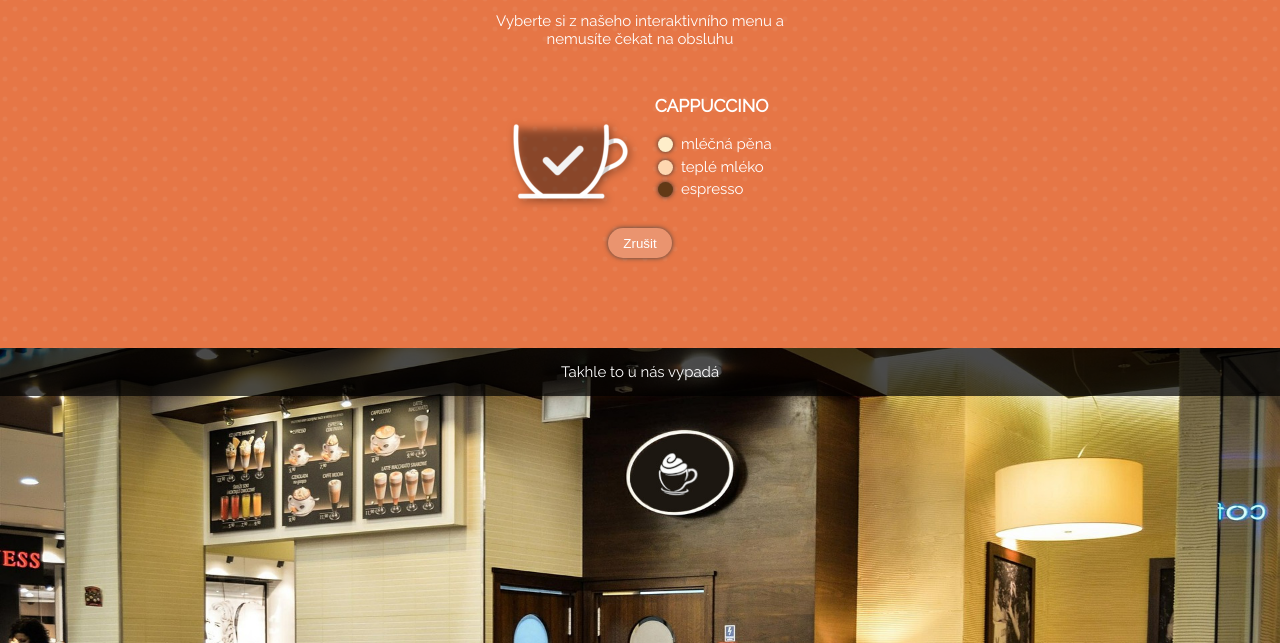
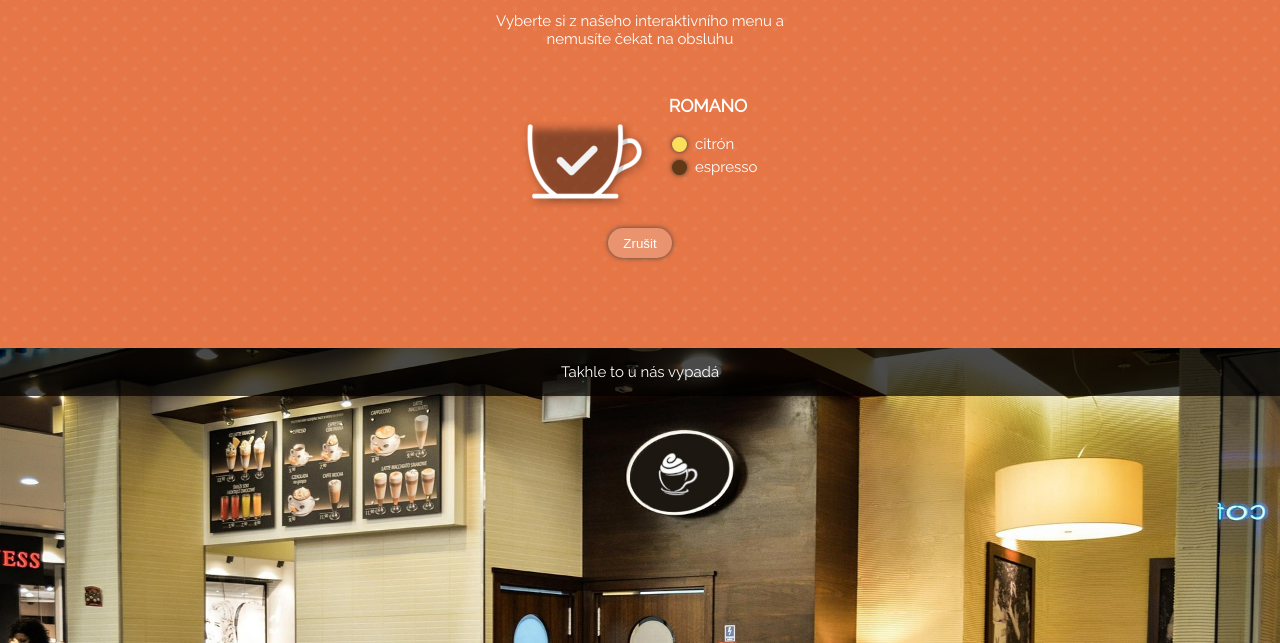
Before and after one commit to terezasdk/cafelora, a website built with webpack: page src/index.html in a window 1280 px wide. Both pictures are taken after a click on the button "Objednat". Shown: the part 726-1369 px from the top of the page. Built offline with nearby package versions, Linux system fonts and the light colour scheme.

Commit message:
ukol 7 napoj jako komponenta

```diff
--- /dev/null
+++ b/src/Drink/index.js
@@ -0,0 +1,71 @@
+import './style.css';
+import { Layer } from './../Layer/index';
+
+export const Drink = (props) => {
+  const drink = document.createElement('div');
+  drink.classList.add('drink');
+
+  const drinkProduct = document.createElement('div');
+  drinkProduct.classList.add('drink__product');
+  drink.appendChild(drinkProduct);
+
+  const drinkCup = document.createElement('div');
+  drinkCup.classList.add('drink__cup');
+  drinkProduct.appendChild(drinkCup);
+
+  const img = document.createElement('img');
+  img.src = `/assets/cups/${props.id}.png`;
+  drinkCup.appendChild(img);
+
+  const drinkInfo = document.createElement('div');
+  drinkInfo.classList.add('drink__info');
+  drinkProduct.appendChild(drinkInfo);
+
+  const drinkInfoH3 = document.createElement('h3');
+  drinkInfoH3.textContent = props.name;
+  drinkInfo.appendChild(drinkInfoH3);
+
+  props.layers.forEach((layer) => {
+    drinkInfo.innerHTML += Layer(layer);
+  });
+
+  const drinkControls = document.createElement('div');
+  drinkControls.classList.add('drink__controls');
+  drink.appendChild(drinkControls);
+
+  const orderBtn = document.createElement('button');
+  orderBtn.classList.add('order-btn');
+  orderBtn.textContent = 'Objednat';
+  drinkControls.appendChild(orderBtn);
+
+  orderBtn.addEventListener('click', () => {
+    if (props.ordered === false) {
+      drinkCup.classList.add('drink__cup--selected');
+      orderBtn.textContent = 'Zrušit';
+      props.ordered = true;
+    } else {
+      drinkCup.classList.remove('drink__cup--selected');
+      orderBtn.textContent = 'Objednat';
+      props.ordered = false;
+    }
+    //props.ordered = !props.ordered;
+    //drinkCup.classList.toggle('drink__cup--selected', props.ordered);
+    //orderBtn.textContent = props.ordered ? 'Zrušit' : 'Objednat';
+  });
+
+  return drink;
+};
+
+//<div class="drink">
+//  <div class="drink__product">
+//    <div class="drink__cup">
+//      <img src="/assets/cups/cappuccino.png" />
+//    </div>
+//    <div class="drink__info">
+//     <h3>Cappuccino</h3>
+//    </div>
+//  </div>
+//  <div class="drink__controls">
+//    <button class="order-btn">Objednat</button>
+//  </div>
+//</div>;
--- /dev/null
+++ b/src/Drink/style.css
@@ -0,0 +1,61 @@
+.drink {
+  padding: 2rem;
+}
+
+.drink__product {
+  display: flex;
+}
+
+.drink__cup {
+  width: 9rem;
+  height: 9rem;
+}
+
+.drink__cup img {
+  width: 9rem;
+  height: 9rem;
+}
+
+.drink__cup--selected {
+  background-image: url('./img/cup-selected.png');
+  background-size: contain;
+}
+
+.drink__cup--selected img {
+  display: none;
+}
+
+.drink__info {
+  margin-left: 1rem;
+}
+
+.drink__controls {
+  margin-top: 1rem;
+
+  text-align: center;
+}
+
+.order-btn {
+  padding: 0.5rem 1rem;
+
+  color: white;
+  background-color: #ea946f;
+  border: none;
+  box-shadow: 0 0 5px #444;
+  border-radius: 1rem;
+
+  transition: 300ms;
+  cursor: pointer;
+}
+
+.order-btn:hover {
+  transform: scale(1.1);
+}
+
+.order-btn:focus {
+  outline: none;
+}
+
+.order-btn:active {
+  background-color: #e67e51;
+}
--- a/src/index.html
+++ b/src/index.html
@@ -35,22 +35,7 @@
         <p class="menu-intro">
           Vyberte si z našeho interaktivního menu a nemusíte čekat na obsluhu
         </p>
-
-        <div class="drinks-list">
-          <div class="drink">
-            <div class="drink__product">
-              <div class="drink__cup">
-                <img src="/assets/cups/cappuccino.png" />
-              </div>
-              <div class="drink__info">
-                <h3>Cappuccino</h3>
-              </div>
-            </div>
-            <div class="drink__controls">
-              <button class="order-btn">Objednat</button>
-            </div>
-          </div>
-        </div>
+        <div class="drinks-list"></div>
       </div>
     </section>
 
--- a/src/index.js
+++ b/src/index.js
@@ -1,5 +1,6 @@
 import './style.css';
 import { Layer } from './Layer/index'; // z úkolu 5
+import { Drink } from './Drink/index'; // z úkolu 7
 
 console.log('funguju!');
 
@@ -15,59 +16,79 @@ document.querySelectorAll('nav').forEach((navlink) => {
 });
 
 // 4 Objednávání
-const orderBtnElm = document.querySelector('.order-btn');
-const drinkCupElm = document.querySelector('.drink__cup');
-let ordered = false;
+// const orderBtnElm = document.querySelector('.order-btn');
+// const drinkCupElm = document.querySelector('.drink__cup');
+// let ordered = false;
 
-orderBtnElm.addEventListener('click', () => {
-  if (ordered === false) {
-    drinkCupElm.classList.add('drink__cup--selected');
-    orderBtnElm.textContent = 'Zrušit';
-    ordered = true;
-  } else {
-    drinkCupElm.classList.remove('drink__cup--selected');
-    orderBtnElm.textContent = 'Objednat';
-    ordered = false;
-  }
-});
+// orderBtnElm.addEventListener('click', () => {
+//   if (ordered === false) {
+//     drinkCupElm.classList.add('drink__cup--selected');
+//     orderBtnElm.textContent = 'Zrušit';
+//     ordered = true;
+//   } else {
+//     drinkCupElm.classList.remove('drink__cup--selected');
+//     orderBtnElm.textContent = 'Objednat';
+//     ordered = false;
+//   }
+// });
 
-// 5 Ingredience jako komponenty
-const item1 = {
-  color: '#feeeca',
-  label: 'mléčná pěna',
-};
+// // 5 Ingredience jako komponenty
+// const item1 = {
+//   color: '#feeeca',
+//   label: 'mléčná pěna',
+// };
 
-const item2 = {
-  color: '#fed7b0',
-  label: 'teplé mléko',
-};
+// const item2 = {
+//   color: '#fed7b0',
+//   label: 'teplé mléko',
+// };
 
-const item3 = {
-  color: '#613916',
-  label: 'espresso',
-};
+// const item3 = {
+//   color: '#613916',
+//   label: 'espresso',
+// };
 
-const drinkInfoElm = document.querySelector('.drink__info');
-//drinkInfoElm.innerHTML += Layer(item1);
-//drinkInfoElm.innerHTML += Layer(item2);
-//drinkInfoElm.innerHTML += Layer(item3);
+// const drinkInfoElm = document.querySelector('.drink__info');
+// //drinkInfoElm.innerHTML += Layer(item1);
+// //drinkInfoElm.innerHTML += Layer(item2);
+// //drinkInfoElm.innerHTML += Layer(item3);
 
-// 6 Seznam ingrediencí (dělá to to samé jako 5, jen je to jiný kód)
-const layers = [
-  {
-    color: '#feeeca',
-    label: 'mléčná pěna',
-  },
-  {
-    color: '#fed7b0',
-    label: 'teplé mléko',
-  },
-  {
-    color: '#613916',
-    label: 'espresso',
-  },
-];
+// // 6 Seznam ingrediencí (dělá to to samé jako 5, jen je to jiný kód)
+// const layers = [
+//   {
+//     color: '#feeeca',
+//     label: 'mléčná pěna',
+//   },
+//   {
+//     color: '#fed7b0',
+//     label: 'teplé mléko',
+//   },
+//   {
+//     color: '#613916',
+//     label: 'espresso',
+//   },
+// ];
 
-layers.forEach((item) => {
-  drinkInfoElm.innerHTML += Layer(item); // const drinkInfoElm definuju na řádku 50
-});
+// layers.forEach((item) => {
+//   drinkInfoElm.innerHTML += Layer(item); // const drinkInfoElm definuju na řádku 50
+// });
+
+// 7 Nápoj jako komponenta
+const drinksList = document.querySelector('.drinks-list');
+drinksList.append(
+  Drink({
+    id: 'romano',
+    name: 'Romano',
+    ordered: false,
+    layers: [
+      {
+        color: '#fbdf5b',
+        label: 'citrón',
+      },
+      {
+        color: '#613916',
+        label: 'espresso',
+      },
+    ],
+  }),
+);
--- a/src/style.css
+++ b/src/style.css
@@ -148,68 +148,6 @@ nav a:hover {
   margin-bottom: 4rem;
 }
 
-.drink {
-  padding: 2rem;
-}
-
-.drink__product {
-  display: flex;
-}
-
-.drink__cup {
-  width: 9rem;
-  height: 9rem;
-}
-
-.drink__cup img {
-  width: 9rem;
-  height: 9rem;
-}
-
-.drink__cup--selected {
-  background-image: url('./img/cup-selected.png');
-  background-size: contain;
-}
-
-.drink__cup--selected img {
-  display: none;
-}
-
-.drink__info {
-  margin-left: 1rem;
-}
-
-.drink__controls {
-  margin-top: 1rem;
-
-  text-align: center;
-}
-
-.order-btn {
-  padding: 0.5rem 1rem;
-
-  color: white;
-  background-color: #ea946f;
-  border: none;
-  box-shadow: 0 0 5px #444;
-  border-radius: 1rem;
-
-  transition: 300ms;
-  cursor: pointer;
-}
-
-.order-btn:hover {
-  transform: scale(1.1);
-}
-
-.order-btn:focus {
-  outline: none;
-}
-
-.order-btn:active {
-  background-color: #e67e51;
-}
-
 .gallery {
   padding-top: 0;
   height: 100vh;
```
Also changed, not shown: src/Drink/img/cup-selected.png (renamed from src/img/cup-selected.png).
